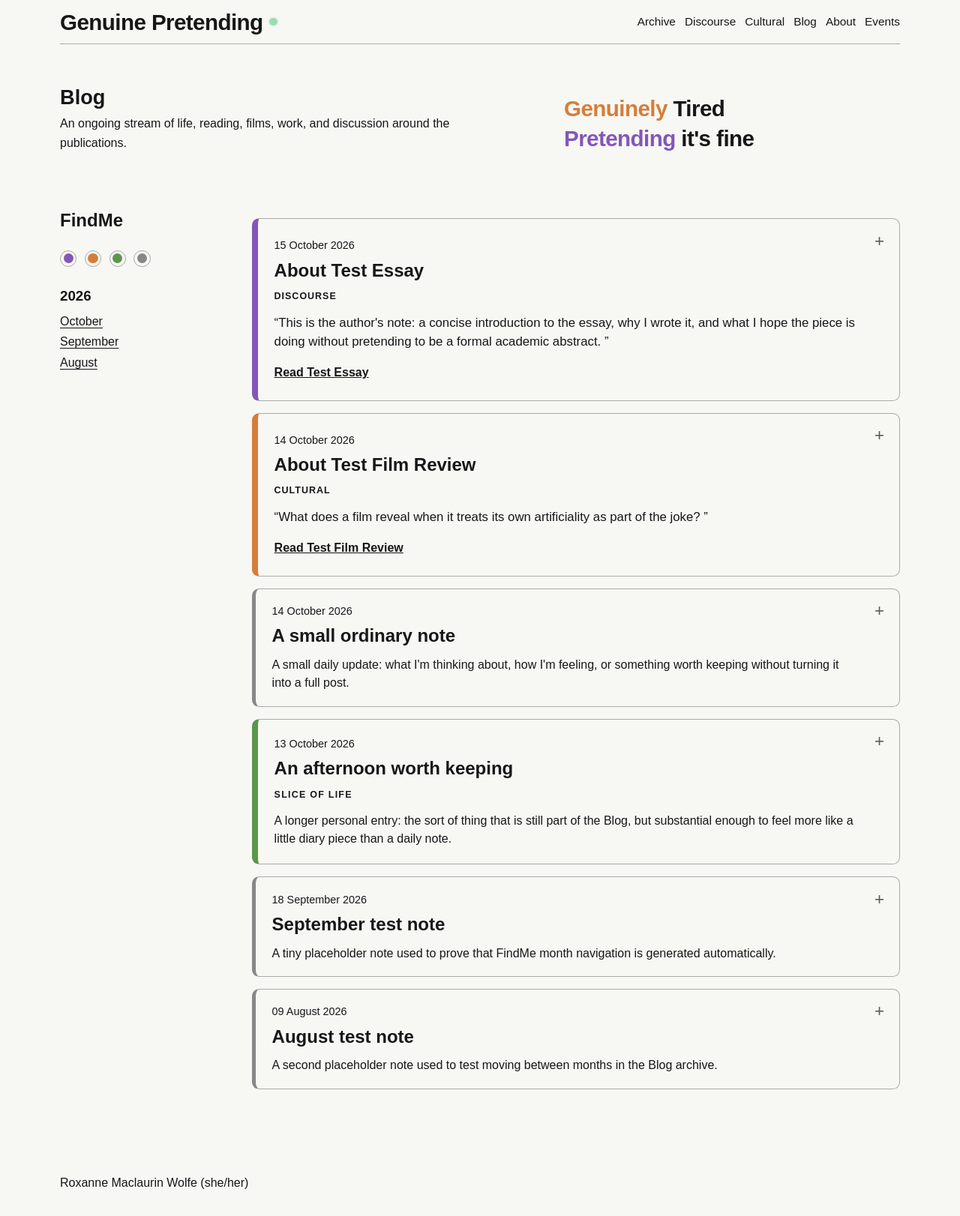
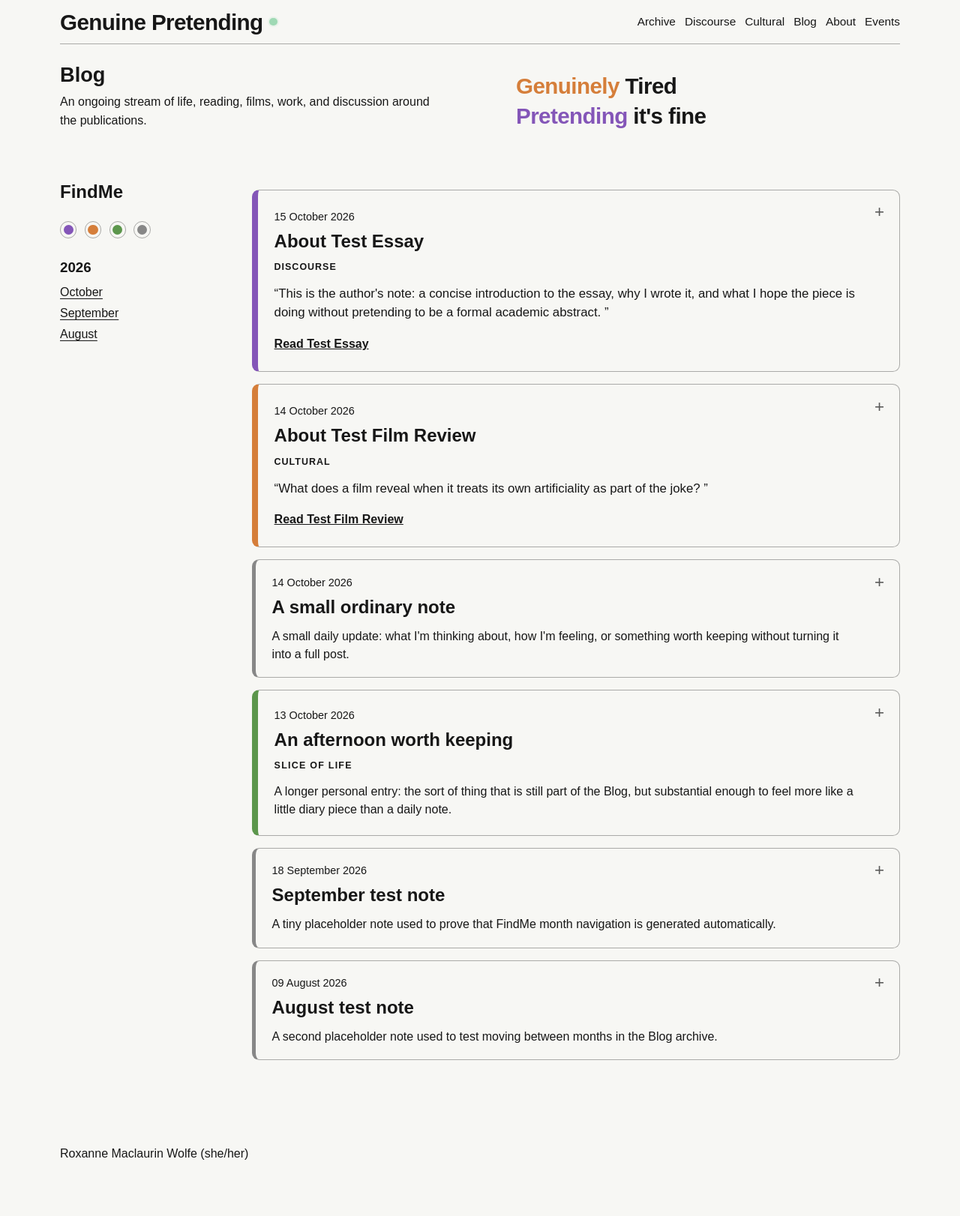
Before and after one commit to roxannewolfe/roxannewolfe.github.io, a Jekyll site: the page built from blog/index.html, in a window 1280 px wide. Shown: the whole page at 75% size. Built offline with Jekyll 4.4.1, drawn with Linux system fonts in a browser that asks for light colours; after the commit the page ends 1584 px from its top, so only the background shows below that.

Commit message:
Tighten blog masthead spacing and alignment

```diff
--- a/assets/css/blog.css
+++ b/assets/css/blog.css
@@ -1,15 +1,16 @@
 .blog-page {
-  row-gap: 2rem;
+  row-gap: 1.75rem;
+  margin-top: -1rem;
 }
 
 .blog-intro {
   grid-column: 1 / -1;
   display: grid;
-  grid-template-columns: minmax(0, 1fr) minmax(18rem, 28rem);
-  gap: 3rem;
+  grid-template-columns: minmax(0, 1fr) minmax(20rem, 32rem);
+  gap: 2rem;
   align-items: end;
-  margin: 0 0 0.9rem;
-  padding: 1.4rem 0 1.6rem;
+  margin: 0 0 0.75rem;
+  padding: 0.55rem 0 1.45rem;
 }
 
 .blog-intro-copy h1 {
@@ -19,12 +20,13 @@
 }
 
 .blog-intro-copy p {
-  max-width: 38rem;
+  max-width: 31rem;
   margin: 0.45rem 0 0;
 }
 
 .blog-status {
   align-self: end;
+  justify-self: start;
   padding-bottom: 0.05rem;
 }
 
@@ -209,12 +211,17 @@
 @media (max-width: 700px) {
   .blog-page {
     row-gap: 1.25rem;
+    margin-top: -0.45rem;
   }
 
   .blog-intro {
     display: block;
     margin-bottom: 0.7rem;
-    padding: 0.8rem 0 1.1rem;
+    padding: 0.45rem 0 1.1rem;
+  }
+
+  .blog-intro-copy p {
+    max-width: 100%;
   }
 
   .blog-status {
```
